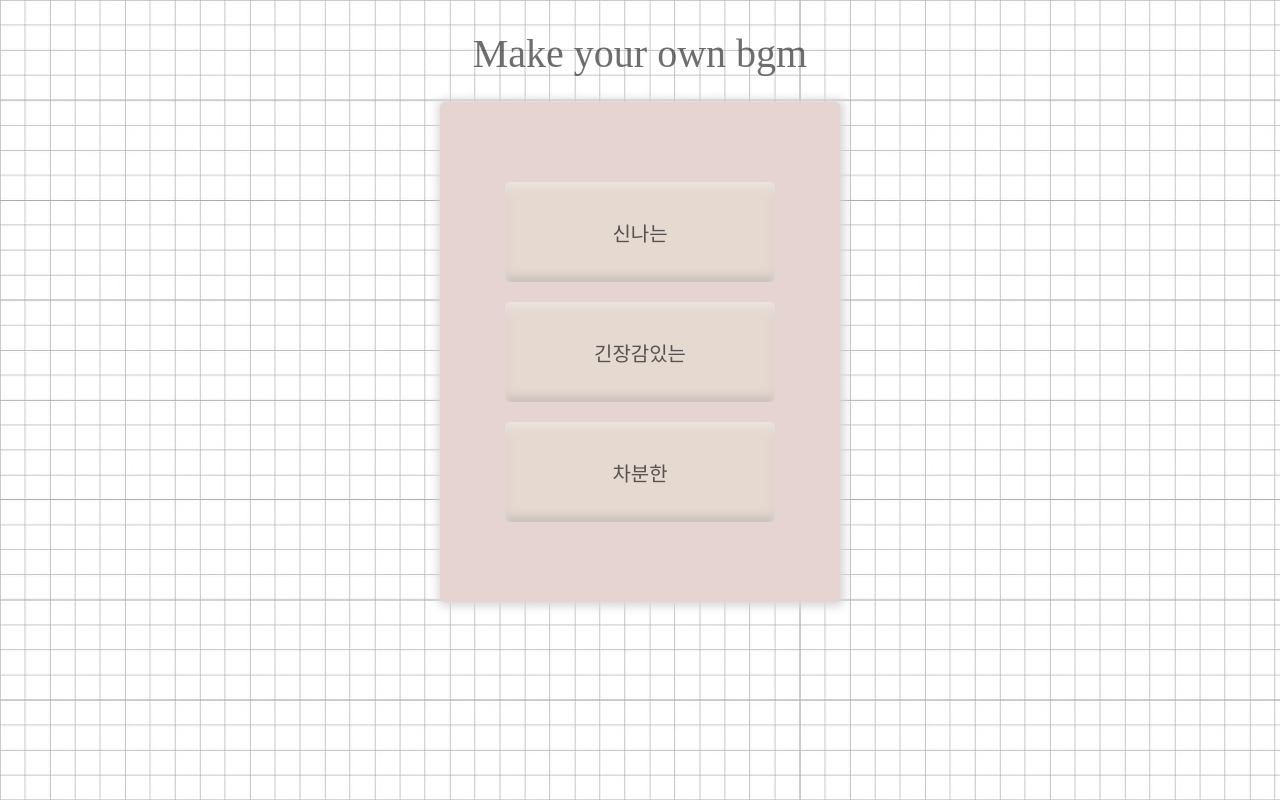
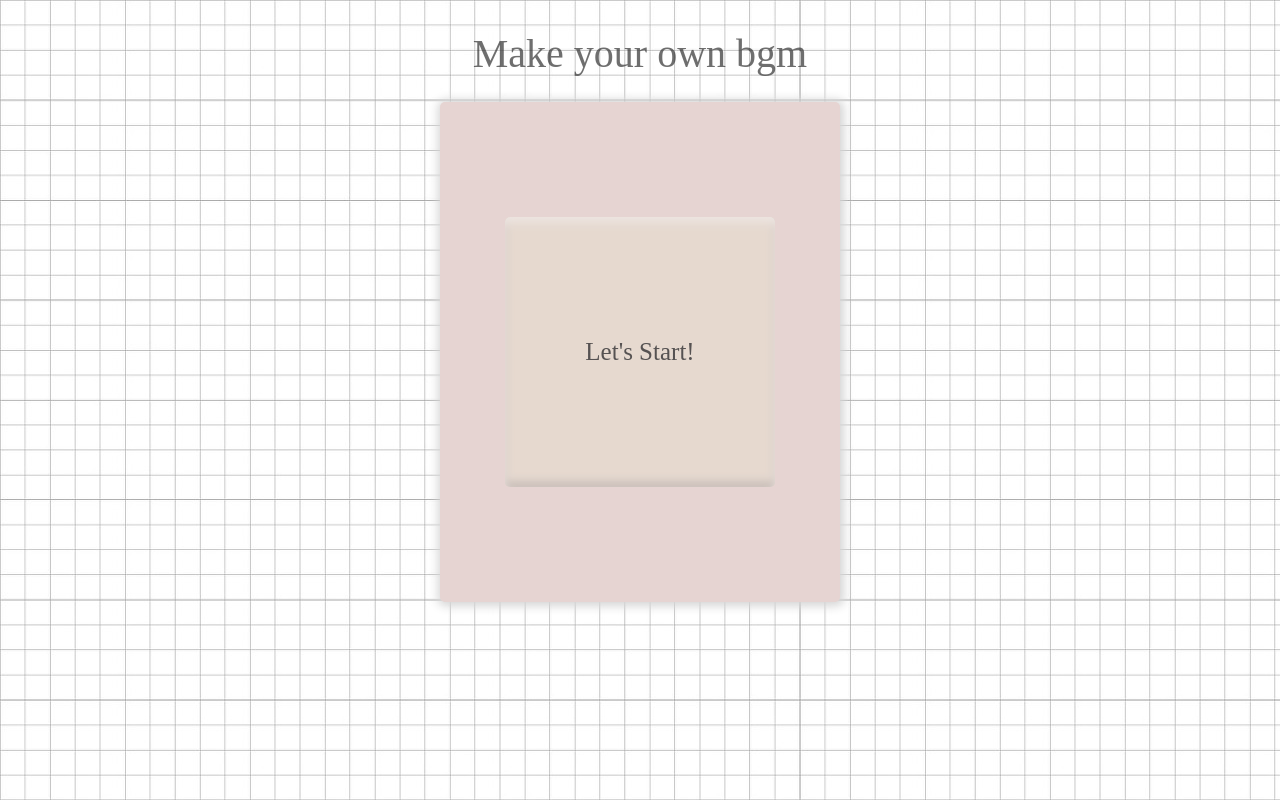
Before and after one commit to bgm-maker/bgm-maker-client, a React (Create React App) app: page / in a window 1280 px wide. Built offline with nearby package versions, Linux system fonts and the light colour scheme; no server answers.

Commit message:
refactor: remove tension and calm mood

```diff
--- a/src/components/Menu/atom/SelectMoodButton.js
+++ b/src/components/Menu/atom/SelectMoodButton.js
@@ -3,7 +3,7 @@ import styled from "styled-components";
 export default function SelectMoodButton(props) {
   return (
     <StyledSelectMoodButton {...props}>
-      {props.children}
+      Let's Start!
     </StyledSelectMoodButton>
   );
 }
@@ -13,13 +13,13 @@ const StyledSelectMoodButton = styled.div`
   justify-content: center;
   align-items: center;
   width: 270px;
-  height: 100px;
+  height: 270px;
   color: black;
   border-radius: 5px;
   margin: 10px;
   background-color: #e0d2c4;
-  font-size: 20px;
-  font-family: gowun;
+  font-size: 25px;
+  font-family: cursive;
   opacity: 0.8;
   box-shadow: 0px 5px 10px #ede6e1 inset, 0px -5px 8px #afa49c inset;
 `;
--- a/src/constants/index.js
+++ b/src/constants/index.js
@@ -19,8 +19,6 @@ export const ITEM_TYPES = {
 
 export const MOOD_TYPES = {
   COOL: ["cool", "신나는"],
-  TENSION: ["tension", "긴장감있는"],
-  CALM: ["calm", "차분한"],
 };
 
 export const INSTRUMENTS_QUANTITY = {
```
